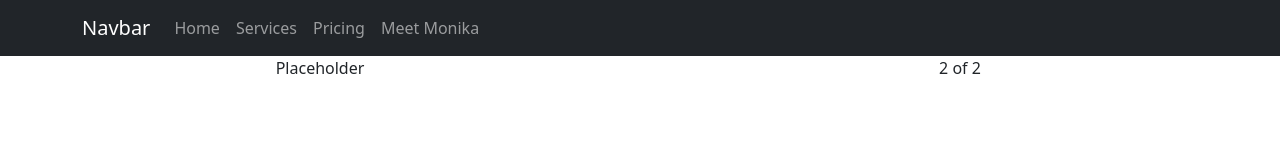
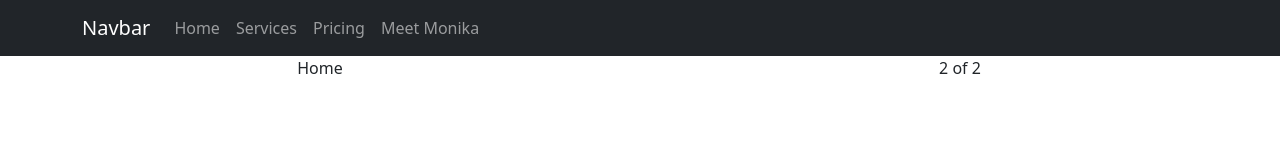
Before and after one commit to gmunoz94/soggyDoggy, a React (Create React App) app: page / in a window 1280 px wide. Shown: the top 160 px of the page. Built offline with nearby package versions, Linux system fonts and the light colour scheme.

Commit message:
added placeholder files

```diff
--- a/src/App.js
+++ b/src/App.js
@@ -3,8 +3,9 @@ import Linkbar from './components/Linkbar';
 import 'bootstrap/dist/css/bootstrap.min.css';
 import Footbar from './components/Footbar';
 import { Col, Container, Row } from 'react-bootstrap';
-import { BrowserRouter as Router, Route } from 'react-router-dom';
-
+import { BrowserRouter as Router, Route, Routes } from 'react-router-dom';
+import Home from './pages/home';
+import Services from './pages/services';
 
 
 function App() {
@@ -17,9 +18,15 @@ function App() {
       <Linkbar />
       <Container fluid>
         <Row>
-          <Col>Placeholder</Col>
-          <Col>2 of 2</Col>
+            <Col>Home</Col>
+            <Col>2 of 2</Col>
         </Row>
+        {/* <Route exact path="/">
+          <Home />
+        </Route>
+        <Route exact path="/services">
+          <Services />
+        </Route> */}
       </Container>
       <Footbar />
       </Router>
--- /dev/null
+++ b/src/pages/home.js
@@ -0,0 +1,16 @@
+import React from "react";
+import { Col, Container, Row } from 'react-bootstrap';
+
+
+const Home = () => {
+
+  return (
+    <main>
+        <Row>
+            <Col>Home</Col>
+            <Col>2 of 2</Col>
+        </Row>
+    </main>
+  );
+};
+export default Home;
--- /dev/null
+++ b/src/pages/services.js
@@ -0,0 +1,16 @@
+import React from "react";
+import { Col, Container, Row } from 'react-bootstrap';
+
+
+const Services = () => {
+
+  return (
+    <main>
+        <Row>
+            <Col>Services</Col>
+            <Col>2 of 2</Col>
+        </Row>
+    </main>
+  );
+};
+export default Services;
```
Also changed, not shown: src/pages/contact.js (added), src/pages/meet-mon.js (added), src/pages/pricing.js (added), 1 other file (tests, documents, lock files or other folders).
